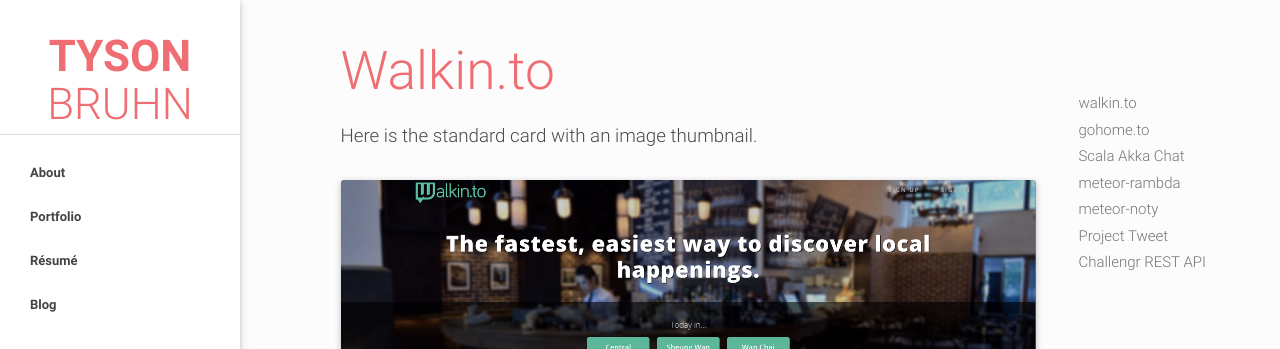
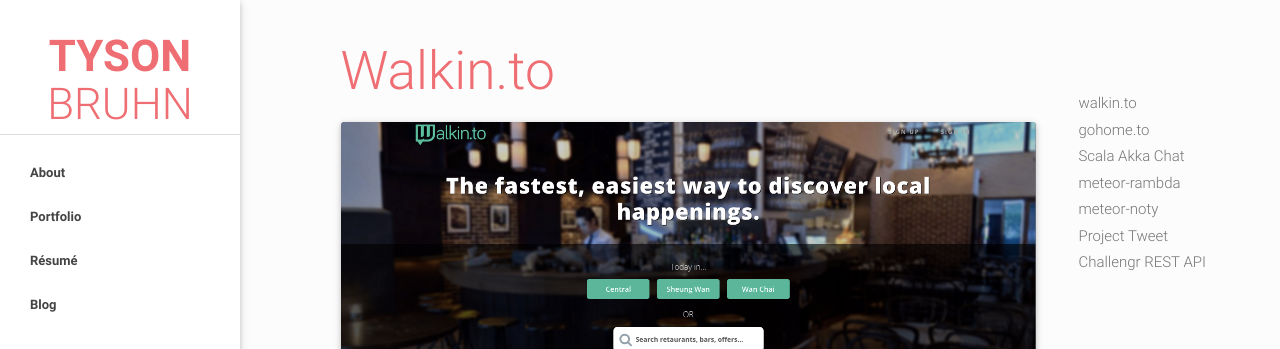
Before and after one commit to tabruhn/tabruhn.github.io, a website: page portfolio.html in a window 1280 px wide. Shown: the top 349 px of the page. Drawn offline with nearby package versions, Linux system fonts and the light colour scheme.

Commit message:
remove top caption not currently is use

```diff
--- a/portfolio.html
+++ b/portfolio.html
@@ -62,9 +62,9 @@
           <!-- Image Card -->
           <div class="col s12 m12">
            <h2 class="header">Walkin.to</h2>
-            <p class="caption">
+            <!-- <p class="caption">
              Here is the standard card with an image thumbnail.
-            </p>
+             </p> -->
             <div class="card">
               <div class="card-image z-depth-1">
                 <img src="images/walkinto.png">
```
